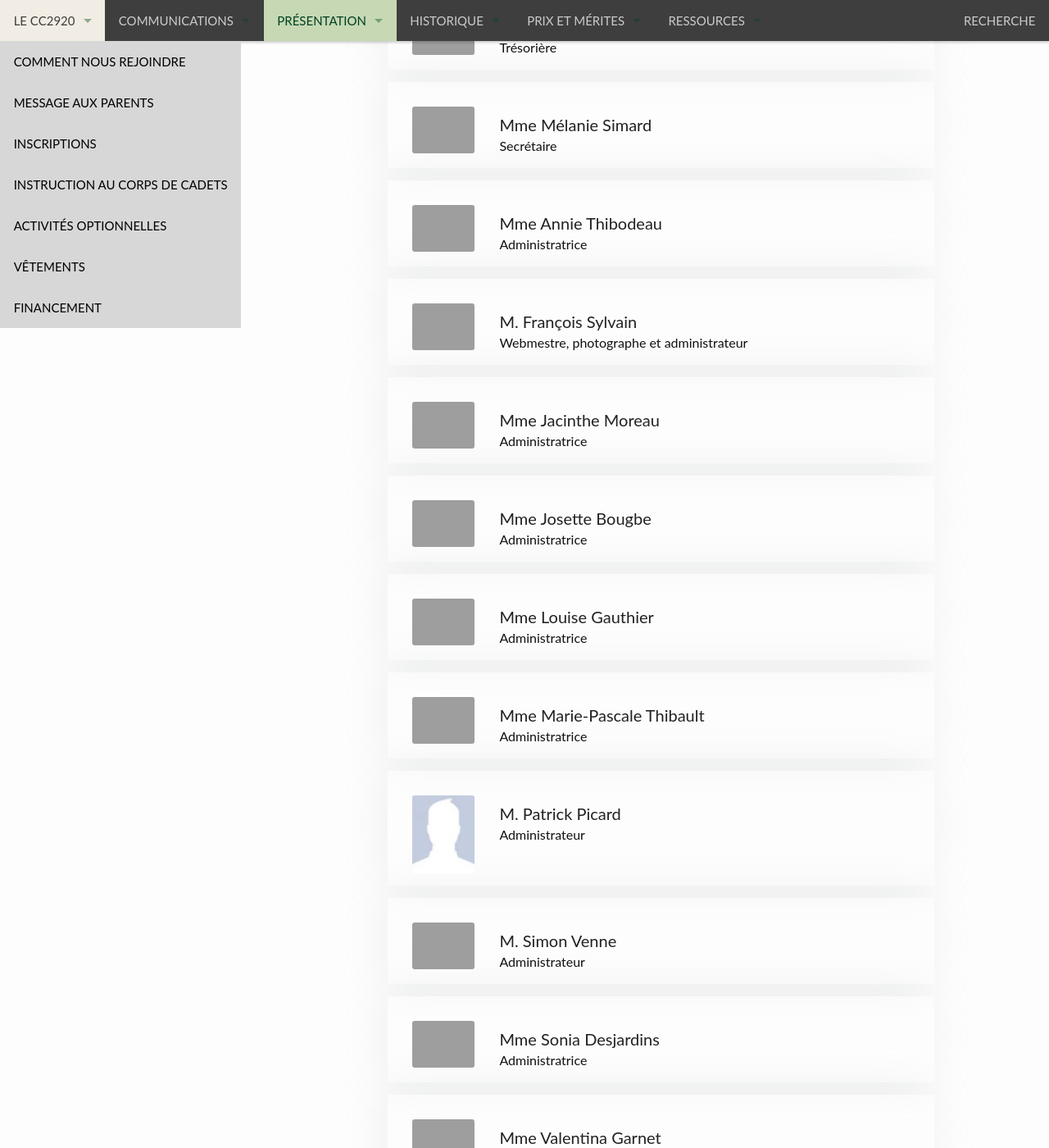
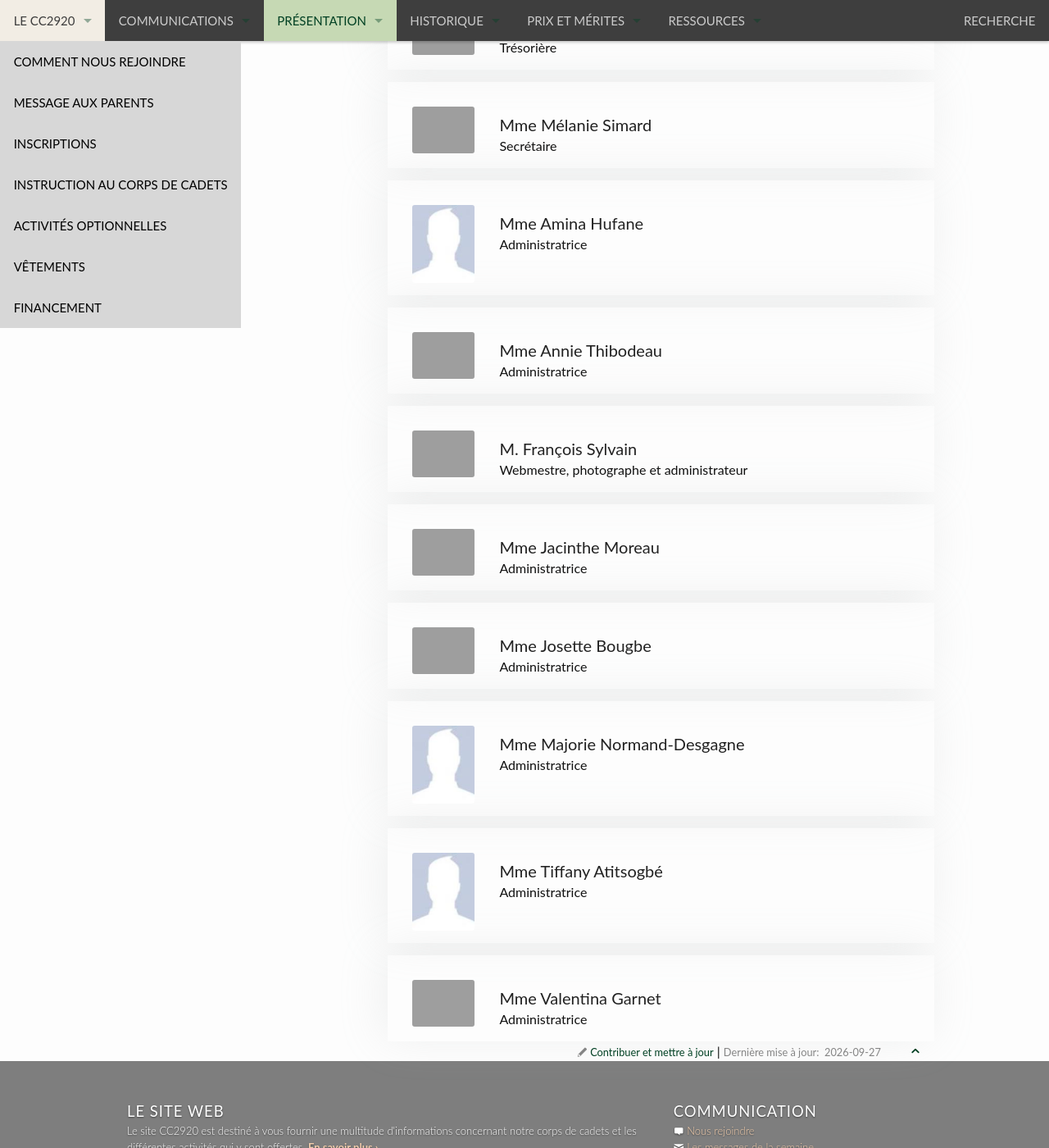
Before and after one commit to CC2920/web, a Jekyll site: the page built from _presentation/comite-soutien.md, in a window 1280 px wide and 1400 px high, scrolled down 1767 px. Shown: the whole window at 82% size. Built offline with Jekyll 4.4.1, drawn with Linux system fonts in a browser that asks for light colours; some of the changed text lies outside the part shown.

Commit message:
Modify committee member details
Updated committee members' names and titles, and added a new member.

```diff
--- a/_presentation/comite-soutien.md
+++ b/_presentation/comite-soutien.md
@@ -3,15 +3,15 @@
 
 le-comite-soutien:
     - member:
-      name: M. Daniel Brunette
+      name: M. Simon Venne
       title: Président
       email: cciv2920@gmail.com
-      picture: "/docs/comite/CC2920-DanielBrunette.jpg"
+      picture: "/docs/comite/CC2920-SimonVenne.jpg"
 
     - member:
-      name: Mme Ann Delaney
+      name: Mme Sonia Desjardins
       title: Vice-Présidente
-      picture: "/docs/comite/CC2920-AnnDelaney.jpg"
+      picture: "/docs/comite/CC2920-SoniaDesjardins.jpg"
 
     - member:
       name: Mme Cynthia Blouin
@@ -22,6 +22,10 @@
       name: Mme Mélanie Simard
       title: Secrétaire
       picture: "/docs/comite/CC2920-MelanieSimard.jpg"
+
+    - member:
+      name: Mme Amina Hufane
+      title: Administratrice
 
     - member:
       name: Mme Annie Thibodeau
@@ -44,29 +48,12 @@
       picture: "/docs/comite/CC2920-JosetteBougbe.jpg"
 
     - member:
-      name: Mme Louise Gauthier
+      name: Mme Majorie Normand-Desgagne
       title: Administratrice
-      picture: "/docs/comite/CC2920-LouiseGauthier.jpg"
 
     - member:
-      name: Mme Marie-Pascale Thibault
+      name: Mme Tiffany Atitsogbé
       title: Administratrice
-      picture: "/docs/comite/CC2920-MariePascaleThibault.jpg"
-
-    - member:
-      name: M. Patrick Picard
-      title: Administrateur
-      picture:
-
-    - member:
-      name: M. Simon Venne
-      title: Administrateur
-      picture: "/docs/comite/CC2920-SimonVenne.jpg"
-
-    - member:
-      name: Mme Sonia Desjardins
-      title: Administratrice
-      picture: "/docs/comite/CC2920-SoniaDesjardins.jpg"
 
     - member:
       name: Mme Valentina Garnet
```
